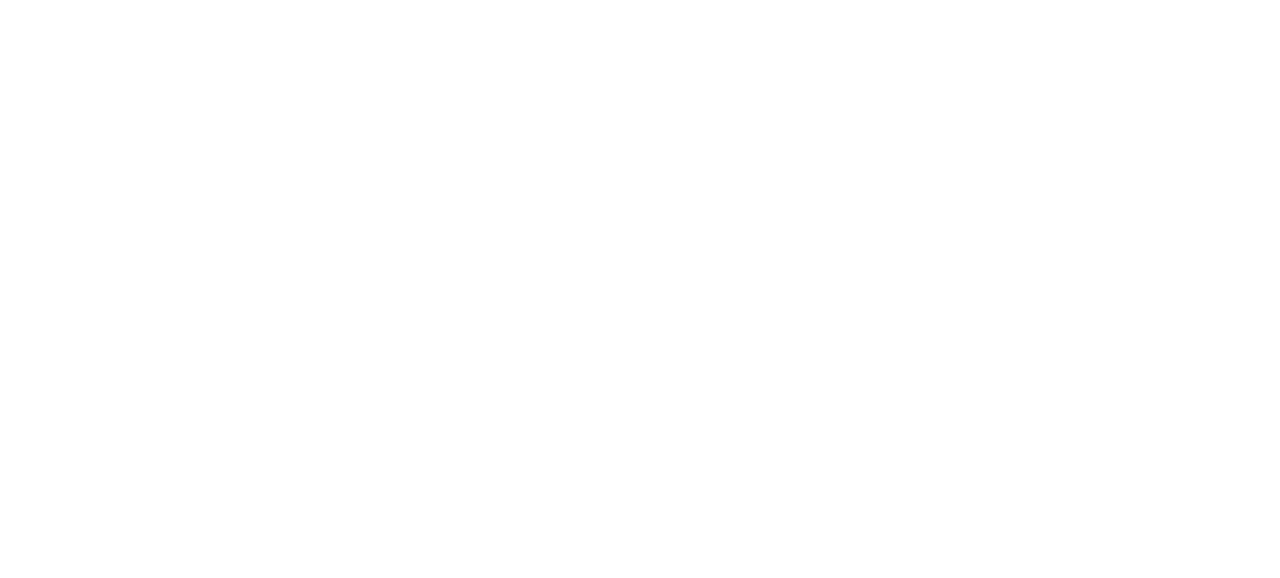
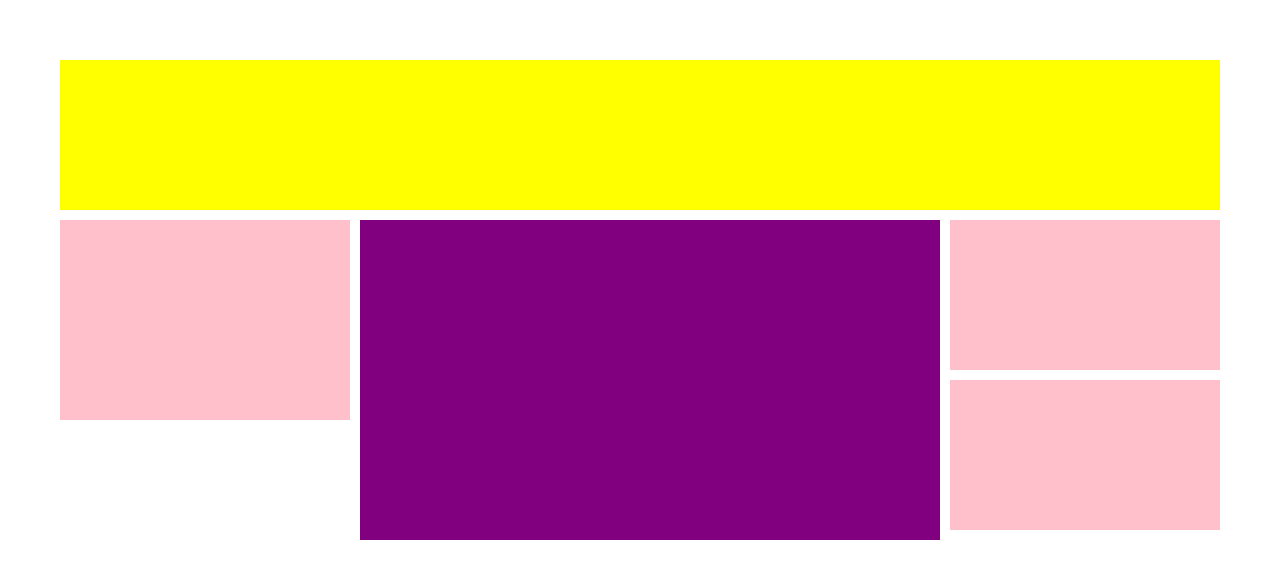
Before and after one commit to ValentinaNovarino/htmlcss-struttura-wp, a plain HTML site: page index.html in a window 1280 px wide. Drawn offline with Linux system fonts and the light colour scheme.

Commit message:
completata parte centrale

```diff
--- a/index.html
+++ b/index.html
@@ -7,8 +7,28 @@
     </head>
 
     <body>
+        <div class="container">
 
-        <header><!--contenuto header--></header>
+            <header><!--contenuto header--></header>
+
+            <div>
+                <aside class="left">
+                    <!--contenuto aside left-->
+                </aside>
+                <main>
+                    <!--contenuto main-->
+                </main>
+                <aside class="right-top">
+                    <!--contenuto aside right top-->
+                </aside>
+                <aside class="right-bottom">
+                    <!--contenuto aside right bottom-->
+                </aside>
+            </div>
+
+            <footer><!--contenuto footer--></footer>
+
+        </div>
 
     </body>
 </html>
--- a/style.css
+++ b/style.css
@@ -1,4 +1,47 @@
+*{
+    margin: 0;
+    padding: 0;
+    box-sizing: border-box;
+}
+
+.container{
+    margin: 60px;
+}
+
 header{
     background-color: yellow;
+    height: 150px;
+    margin-bottom: 10px;
+}
 
+.left{
+    width: 25%;
+    height: 200px;
+    background-color: pink;
+    float: left;
+    margin-right: 10px;
 }
+
+main{
+    width:50%;
+    height: 320px;
+    float: left;
+    background-color: purple;
+    margin-right: 10px;
+    margin-bottom: 10px;
+}
+
+.right-top{
+    width: calc(25% - 20px);
+    height: 150px;
+    float: left;
+    background-color: pink;
+    margin-bottom: 10px;
+}
+
+.right-bottom{
+    width: calc(25% - 20px);
+    height: 150px;
+    float:left;
+    background-color: pink;
+}
```
